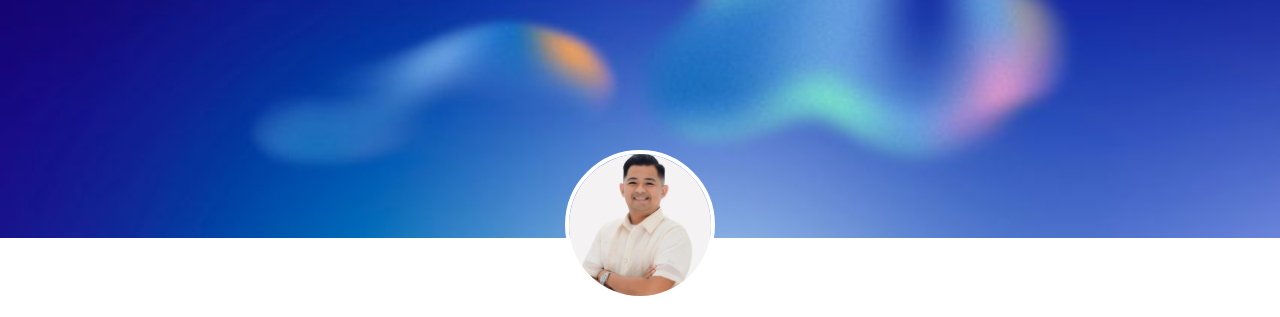
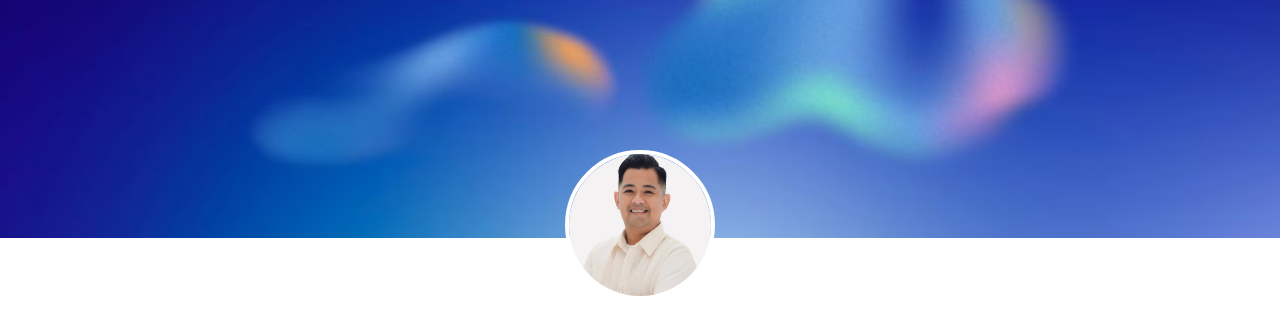
Before and after one commit to zvtechofficial/JFV-Digital, a plain HTML site: page index.html in a window 1280 px wide. Shown: the top 317 px of the page. Drawn offline with nearby package versions, Linux system fonts and the light colour scheme.

Commit message:
Update index.html

```diff
--- a/index.html
+++ b/index.html
@@ -17,7 +17,7 @@
             <img src="ZVTECH-SAMPNEW.jpg" alt="Cover Photo" id="cover-photo" class="w-100">
 
             <!-- Profile Picture Section (Front of Cover Photo) -->
-            <img src="IMG_0142.jpeg" alt="Profile Picture" id="profile-pic" class="rounded-circle position-absolute">
+            <img src="IMG_0142 (2).jpeg" alt="Profile Picture" id="profile-pic" class="rounded-circle position-absolute">
         </div>
 
         <!-- Content Section (Details below the images) -->
```
